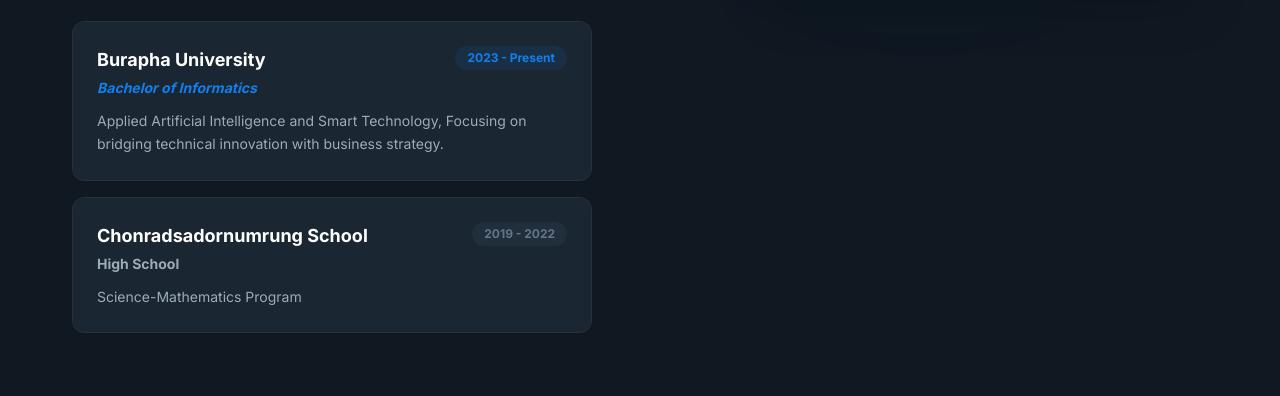
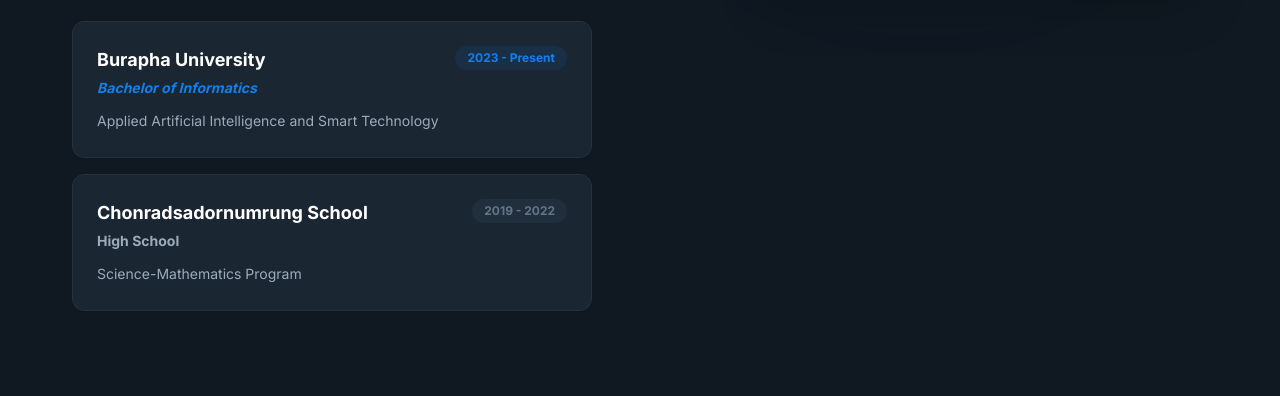
Before and after one commit to YadaSarakoon/portfolio, a plain HTML site: page index.html in a window 1280 px wide. Shown: the part 697-1093 px from the top of the page. Drawn offline with nearby package versions, Linux system fonts and the light colour scheme.

Commit message:
Simplify AI and Smart Technology description
Removed the phrase 'Focusing on bridging technical innovation with business strategy' from the description.

```diff
--- a/index.html
+++ b/index.html
@@ -97,7 +97,7 @@
                                     <span class="text-xs font-bold py-1 px-3 rounded-full bg-primary/10 text-primary">2023 - Present</span>
                                 </div>
                                 <p class="text-[#637588] dark:text-[#9dabb9] text-sm leading-relaxed max-w-3xl">
-                                    Applied Artificial Intelligence and Smart Technology, Focusing on bridging technical innovation with business strategy.
+                                    Applied Artificial Intelligence and Smart Technology
                                 </p>
                             </div>
                             <div class="flex flex-col gap-3 p-6 rounded-xl bg-white dark:bg-[#1a2632] border border-[#e5e7eb] dark:border-[#283039] shadow-sm">
```
